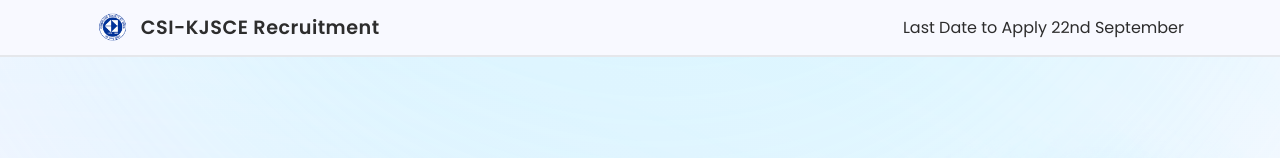
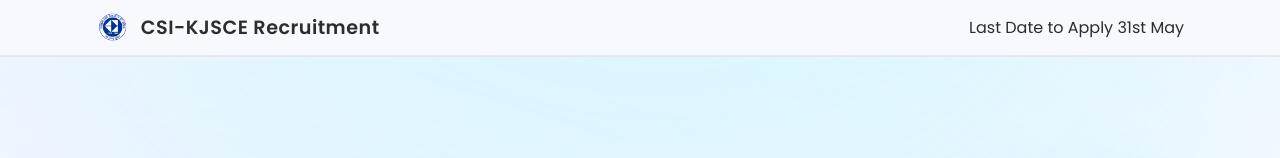
Before and after one commit to csikjsce/Recruitment-2023, a React (Create React App) app: page / in a window 1280 px wide. Shown: the top 158 px of the page. Built offline with nearby package versions, Linux system fonts and the light colour scheme.

Commit message:
Update LandingNav.jsx

```diff
--- a/src/components/LandingNav.jsx
+++ b/src/components/LandingNav.jsx
@@ -15,7 +15,7 @@ const Navbar = ({ mobile }) => {
 					/>
 					<NavbarTitle text='CSI-KJSCE Recruitment' />
 				</FlexRow>
-				<NavbarSubtitle text='Last Date to Apply 22nd September' />
+				<NavbarSubtitle text='Last Date to Apply 31st May' />
 			</FlexRow>
 		</>
 	)
```
